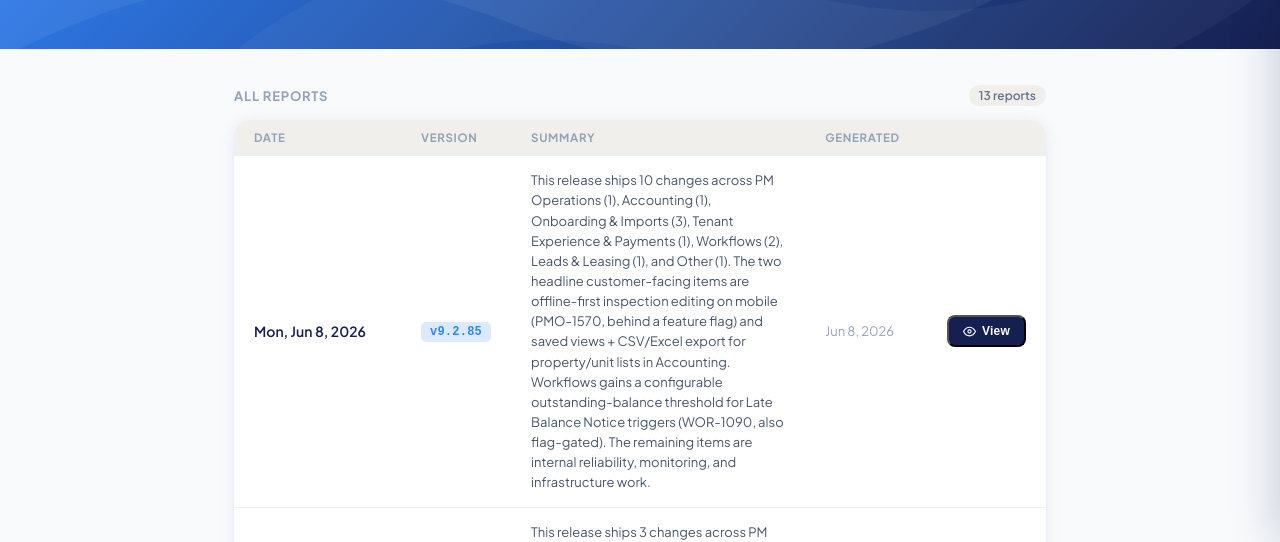
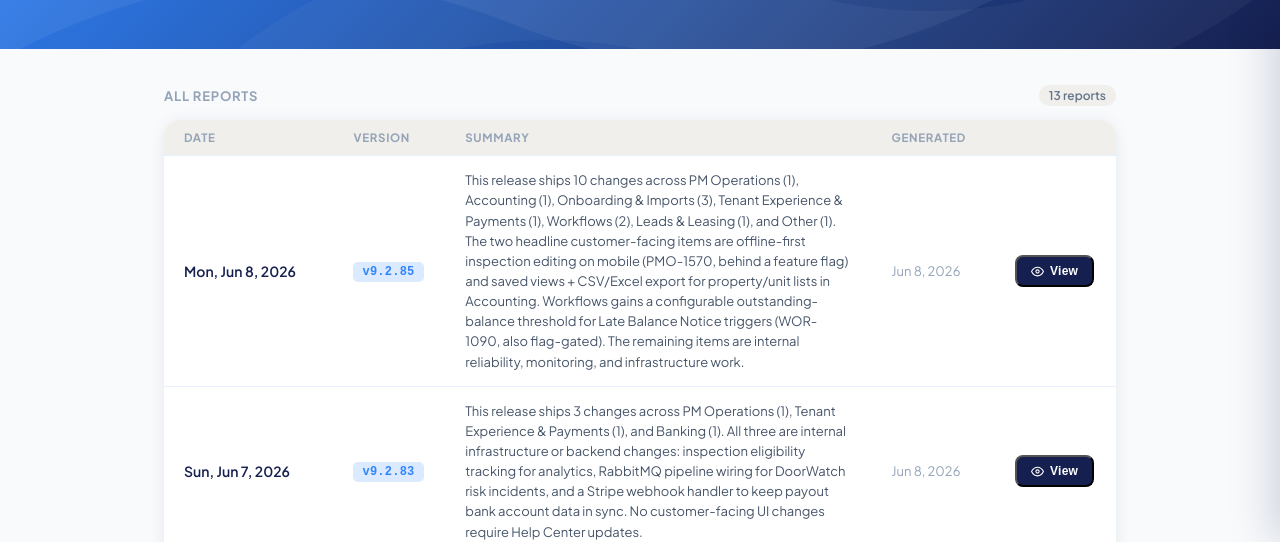
Before and after one commit to shuang-dl/platform-release-notes, a plain HTML site: page index.html in a window 1280 px wide. Shown: the part 259-801 px from the top of the page. Drawn offline with Linux system fonts and the light colour scheme.

Commit message:
fix: widen .main max-width to 1000px

```diff
--- a/index.html
+++ b/index.html
@@ -141,7 +141,7 @@
 
     /* ── Main ── */
     .main {
-      max-width: 860px;
+      max-width: 1000px;
       margin: 0 auto;
       padding: 36px 24px 60px;
     }
```
